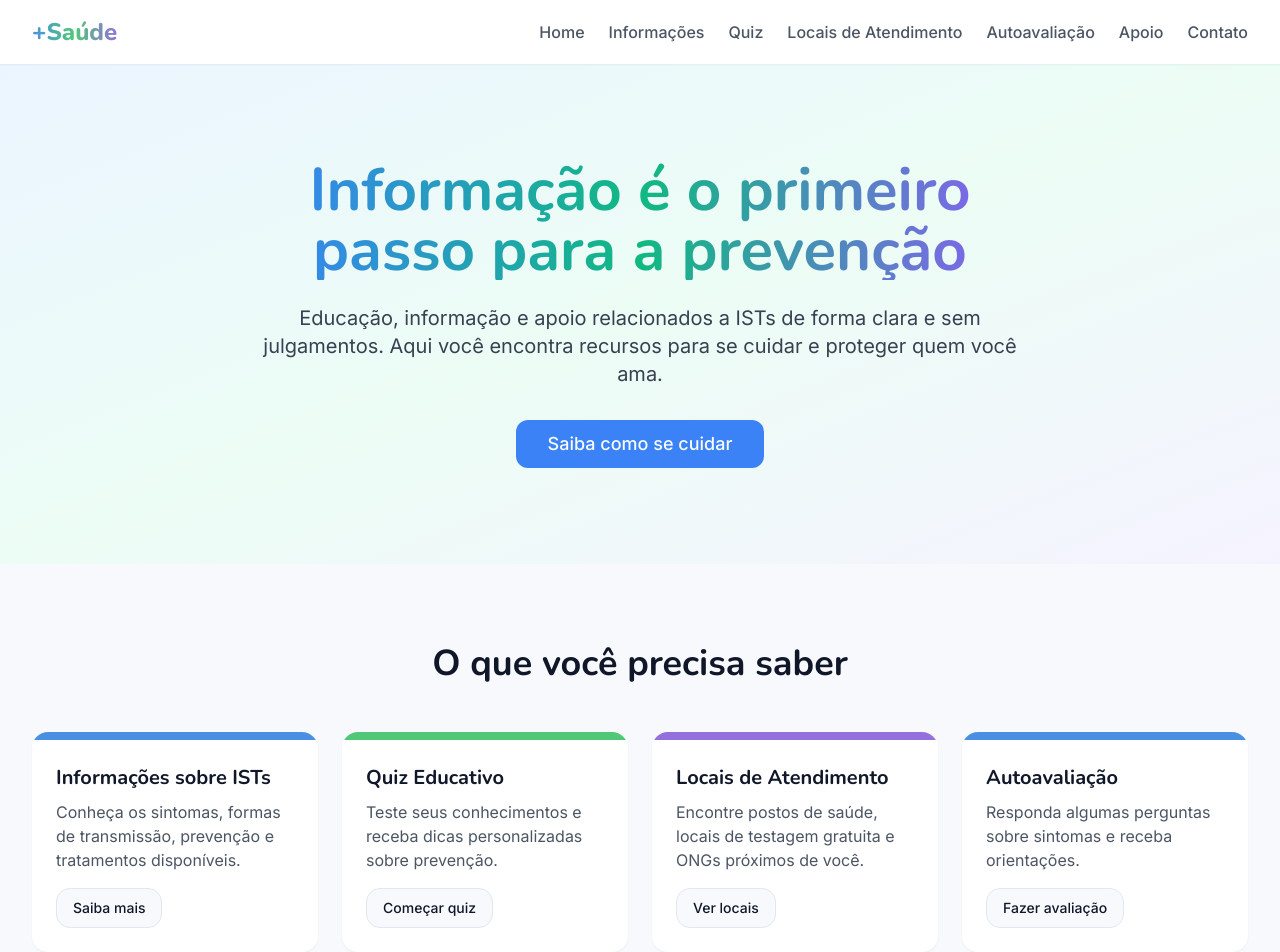
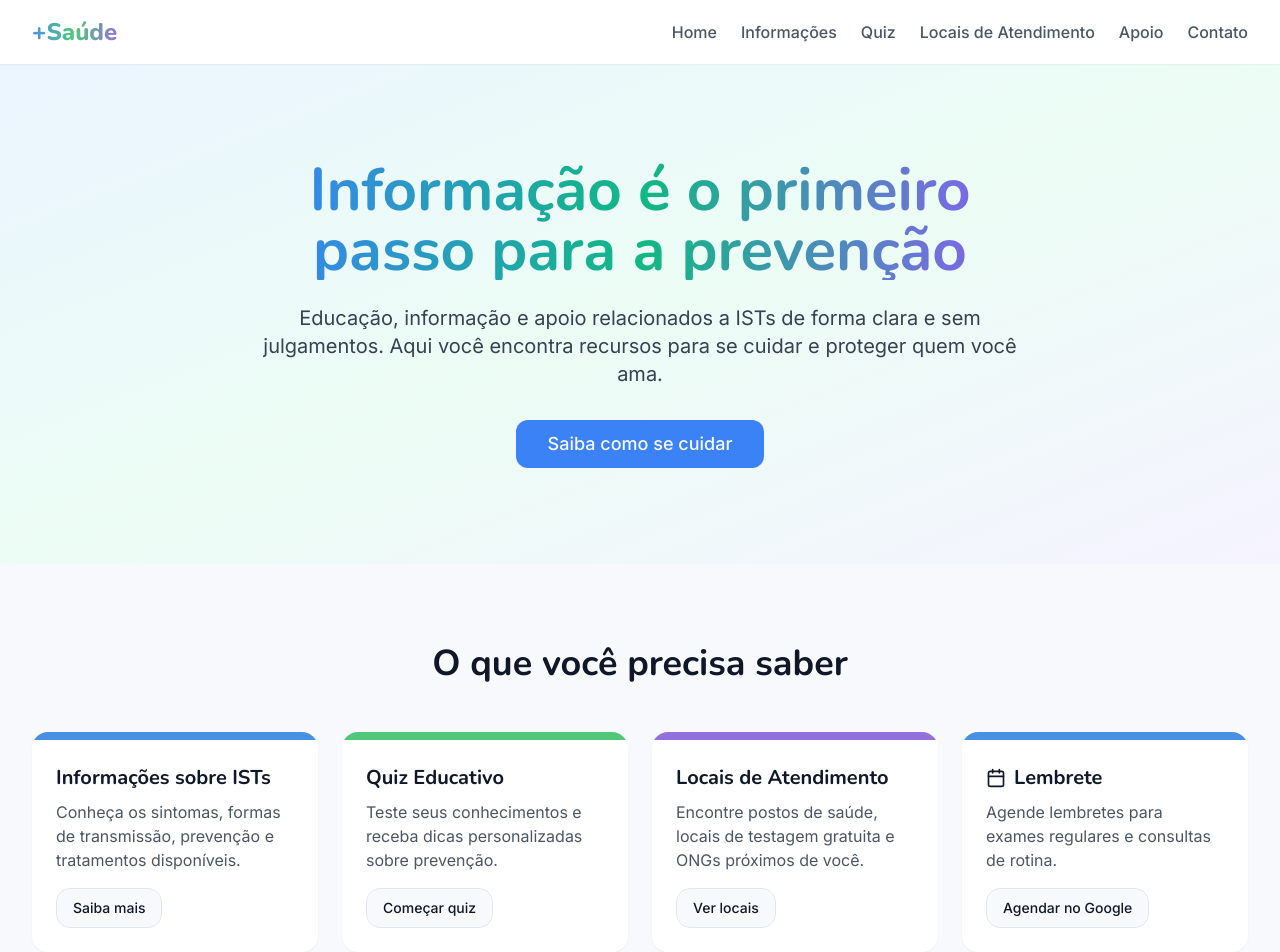
Before and after one commit to ThiagoP4/toque-consciente-sa, a React (Vite) app: page / in a window 1280 px wide. Shown: the top 952 px of the page. Built offline with nearby package versions, Linux system fonts and the light colour scheme.

Commit message:
Refactor: Remove auto-assessment, add reminder
Removed the "Autoavaliação" section and replaced it with a reminder feature, with a link to Google Calendar.

```diff
--- a/src/App.tsx
+++ b/src/App.tsx
@@ -27,7 +27,6 @@ const App = () => (
           <Route path="/apoio" element={<ApoioPage />} />
           <Route path="/contato" element={<ContatoPage />} />
           <Route path="/locais" element={<EmBreve />} />
-          <Route path="/autoavaliacao" element={<EmBreve />} />
           <Route path="*" element={<NotFound />} />
         </Routes>
       </BrowserRouter>
--- a/src/components/Footer.tsx
+++ b/src/components/Footer.tsx
@@ -1,4 +1,3 @@
-
 import React from 'react';
 import { Link } from 'react-router-dom';
 
@@ -42,9 +41,6 @@ const Footer = () => {
             <h3 className="font-bold text-gray-900 mb-4">Recursos</h3>
             <ul className="space-y-2">
               <li>
-                <Link to="/autoavaliacao" className="text-gray-600 hover:text-blue-500">Autoavaliação</Link>
-              </li>
-              <li>
                 <Link to="/apoio" className="text-gray-600 hover:text-blue-500">Apoio</Link>
               </li>
               <li>
--- a/src/components/Navbar.tsx
+++ b/src/components/Navbar.tsx
@@ -1,4 +1,3 @@
-
 import React, { useState } from 'react';
 import { Link } from 'react-router-dom';
 import { Button } from "@/components/ui/button";
@@ -17,7 +16,6 @@ const Navbar = () => {
     { title: 'Informações', path: '/infos' },
     { title: 'Quiz', path: '/quiz' },
     { title: 'Locais de Atendimento', path: '/locais' },
-    { title: 'Autoavaliação', path: '/autoavaliacao' },
     { title: 'Apoio', path: '/apoio' },
     { title: 'Contato', path: '/contato' },
   ];
--- a/src/pages/Index.tsx
+++ b/src/pages/Index.tsx
@@ -3,6 +3,7 @@ import React from 'react';
 import { Link } from 'react-router-dom';
 import { Button } from "@/components/ui/button";
 import { Card, CardContent } from "@/components/ui/card";
+import { Calendar } from 'lucide-react';
 import Navbar from '@/components/Navbar';
 import Footer from '@/components/Footer';
 
@@ -30,11 +31,12 @@ const Index = () => {
       bgColor: 'bg-lilac-400'
     },
     {
-      title: 'Autoavaliação',
-      description: 'Responda algumas perguntas sobre sintomas e receba orientações.',
-      action: 'Fazer avaliação',
-      link: '/autoavaliacao',
-      bgColor: 'bg-blue-400'
+      title: 'Lembrete',
+      description: 'Agende lembretes para exames regulares e consultas de rotina.',
+      action: 'Agendar no Google',
+      link: 'https://calendar.google.com/calendar/u/0/r/eventedit?text=Lembrete+de+Exame+de+Sa%C3%BAde&dates=&details=Lembrete+para+realizar+exames+de+rotina+e+consultas+preventivas',
+      bgColor: 'bg-blue-400',
+      isExternal: true
     }
   ];
 
@@ -72,10 +74,19 @@ const Index = () => {
                 <Card key={index} className="card-hover border-none overflow-hidden">
                   <div className={`h-2 ${card.bgColor}`}></div>
                   <CardContent className="pt-6">
-                    <h3 className="text-xl font-bold mb-2">{card.title}</h3>
+                    <h3 className="text-xl font-bold mb-2 flex items-center gap-2">
+                      {card.title === 'Lembrete' && <Calendar size={20} />}
+                      {card.title}
+                    </h3>
                     <p className="text-gray-600 mb-4">{card.description}</p>
                     <Button variant="outline" asChild>
-                      <Link to={card.link}>{card.action}</Link>
+                      {card.isExternal ? (
+                        <a href={card.link} target="_blank" rel="noopener noreferrer">
+                          {card.action}
+                        </a>
+                      ) : (
+                        <Link to={card.link}>{card.action}</Link>
+                      )}
                     </Button>
                   </CardContent>
                 </Card>
```
